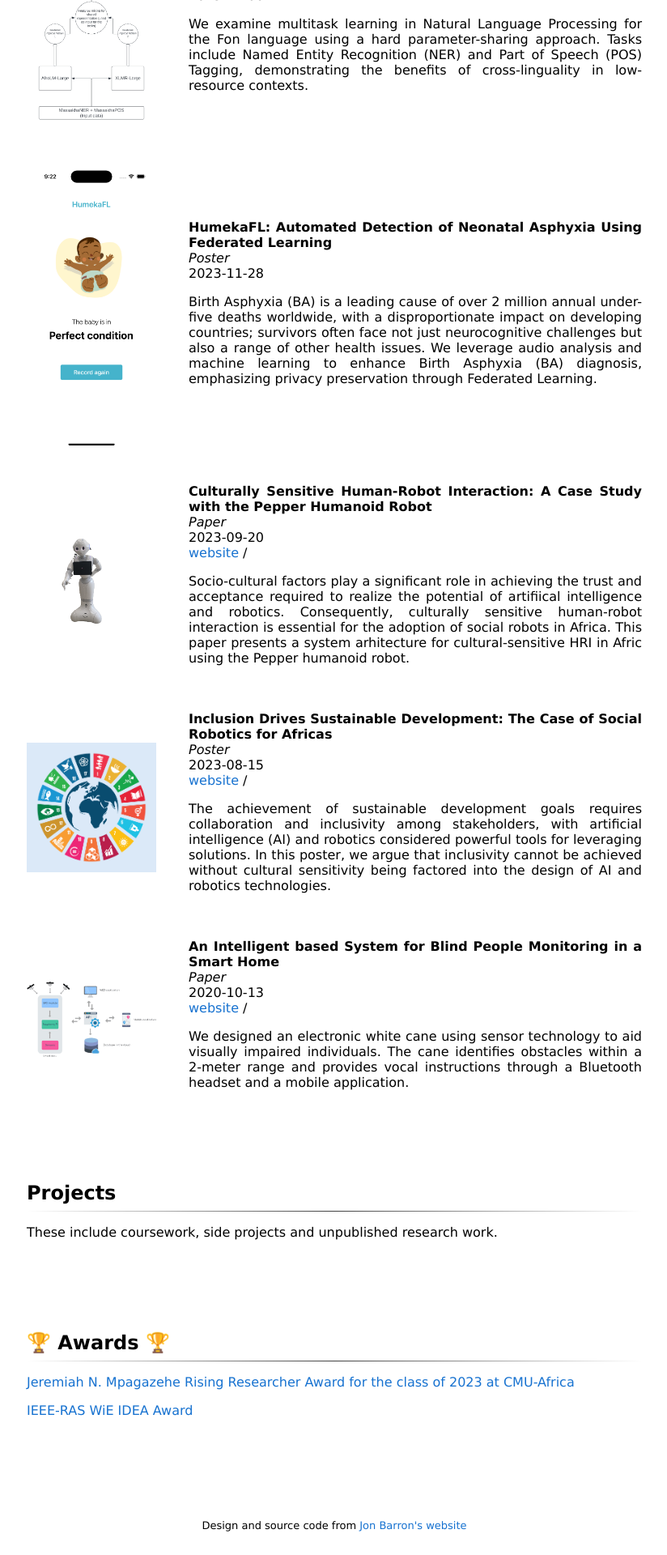
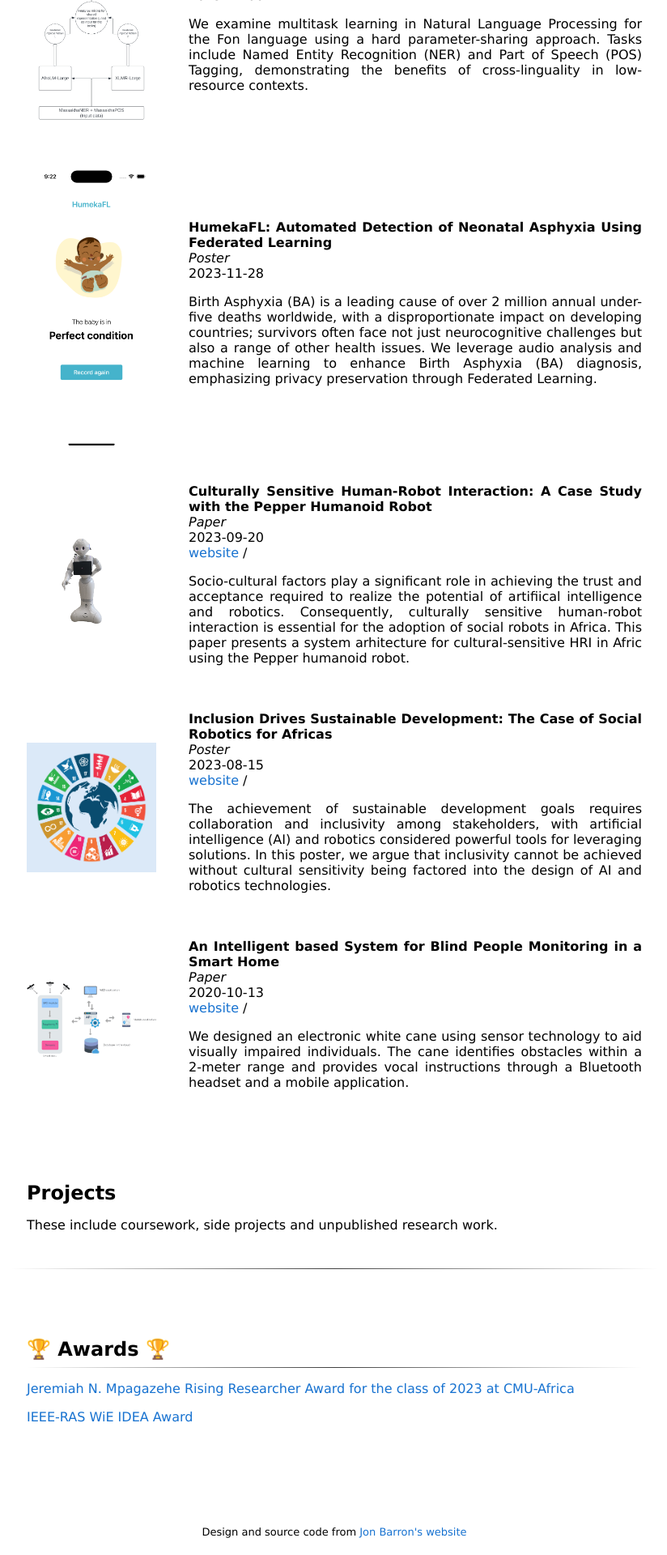
Before and after one commit to pamely/pamely.github.io, a Jekyll site: the page built from _posts/2023-12-06-winlp.markdown, in a window 1280 px wide. Shown: the part 1116-3036 px from the top of the page at 81% size, without its empty margins (227-1051 px from the left). Built offline with Jekyll 4.4.1, drawn with Linux system fonts in a browser that asks for light colours.

Commit message:
Update default.html

```diff
--- a/_layouts/default.html
+++ b/_layouts/default.html
@@ -192,12 +192,13 @@
          <table style="width:100%;border:0px;border-spacing:0px;border-collapse:separate;margin-right:auto;margin-left:auto;">
           <tr>
             <td style="padding:2.5%;width:100%;vertical-align:middle">
-              <h2>Projects</h2><hr>
+              <h2>Projects</h2>
               <p>These include coursework, side projects and unpublished research work.
               </p></p>
             </td>
           </tr>
         </table>
+        <hr>
         <table style="width:100%;border:0px;border-spacing:0px;border-collapse:separate;margin-right:auto;margin-left:auto;">
 
           {% for post in site.posts %}
```
